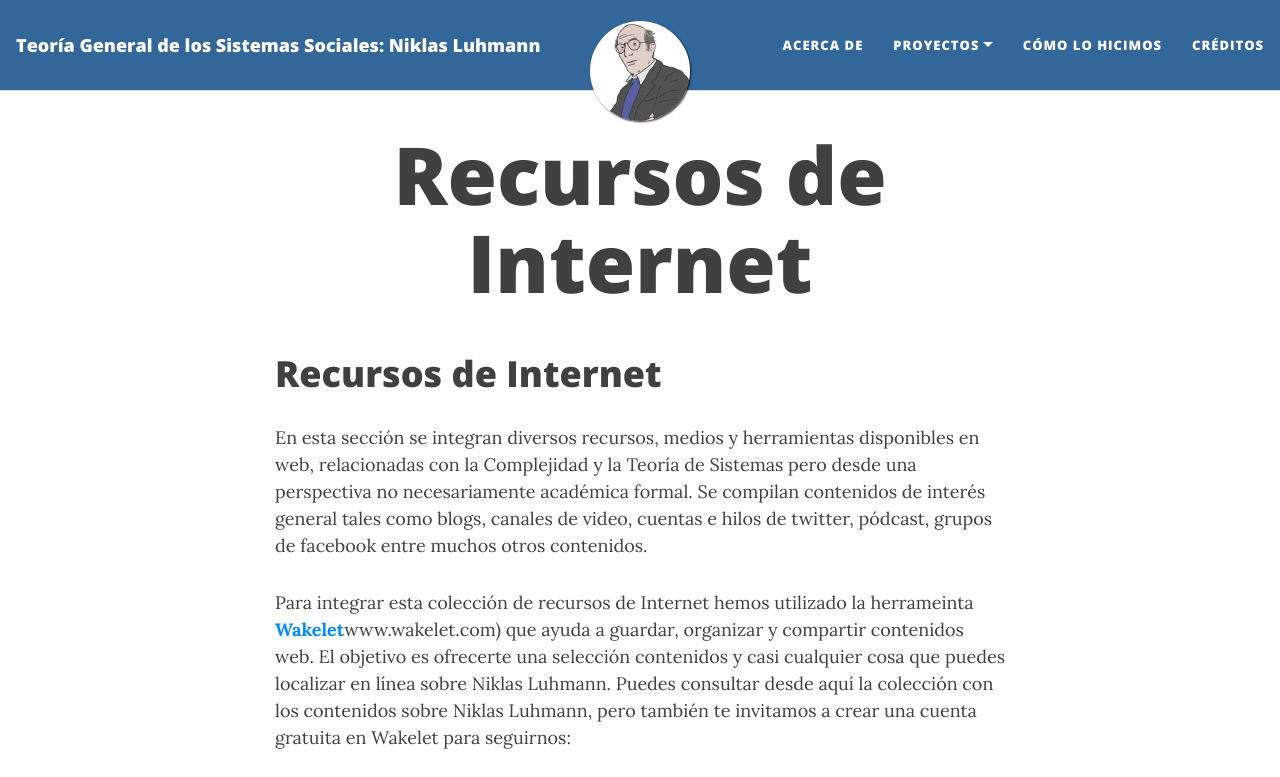
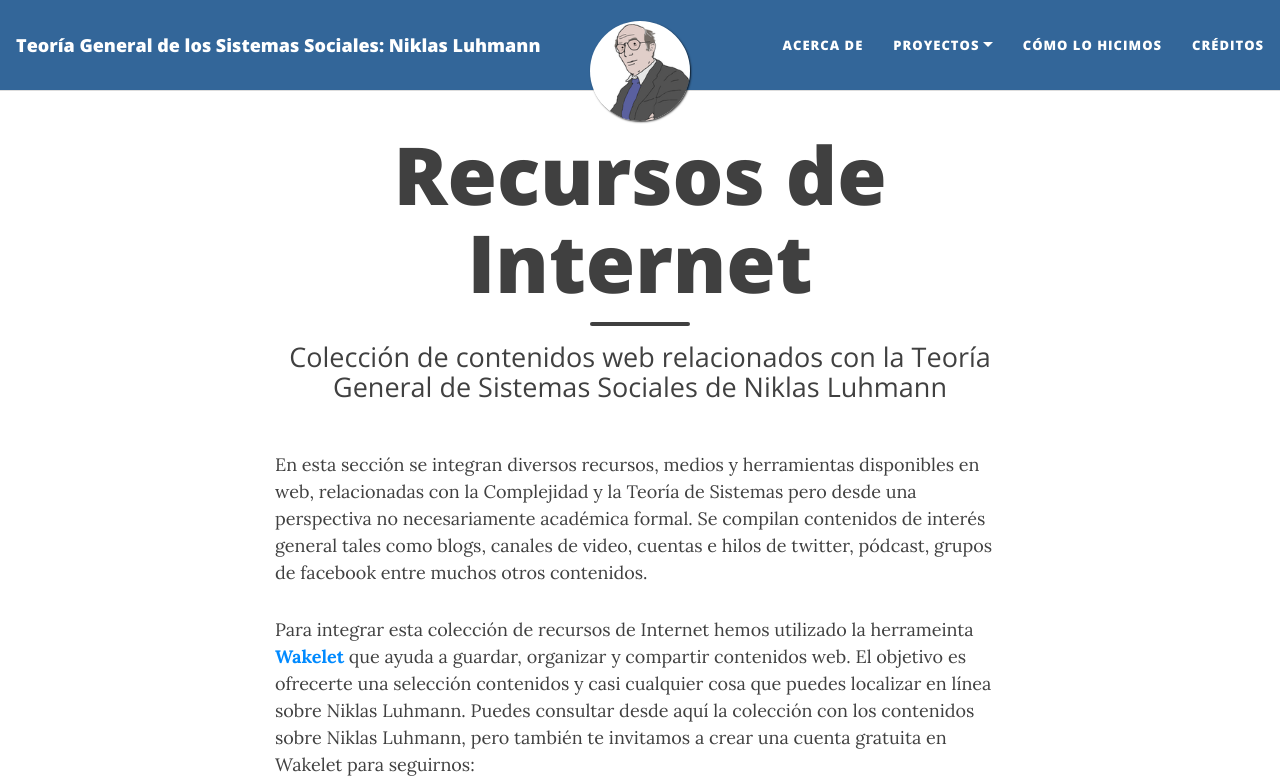
Before and after one commit to rosariorogel/luhmann, a Jekyll site: the page built from _pages/resources.md, in a window 1280 px wide and 900 px high, cut to the strip 0-777 px from the top of the window. Built offline with Jekyll 4.4.1, drawn with Linux system fonts in a browser that asks for light colours; nearby versions of some CDN libraries; a script that is not in the unit is left out.

Commit message:
Correcciones Recursos de infromacion

```diff
--- a/_pages/resources.md
+++ b/_pages/resources.md
@@ -1,14 +1,12 @@
 ---
 layout: page
 title: Recursos de Internet
-subtitle:
+subtitle: Colección de contenidos web relacionados con la Teoría General de Sistemas Sociales de Niklas Luhmann
 permalink: resources
 ---
 
-# Recursos de Internet
-
 En esta sección se integran diversos recursos, medios y herramientas disponibles en web, relacionadas con la Complejidad y la Teoría de Sistemas pero desde una perspectiva no necesariamente académica formal. Se compilan contenidos de interés general tales como blogs, canales de video, cuentas e hilos de twitter, pódcast, grupos de facebook entre muchos otros contenidos.
 
-Para integrar esta colección de recursos de Internet hemos utilizado la herrameinta [**Wakelet**]()www.wakelet.com) que ayuda a guardar, organizar y compartir contenidos web. El objetivo es ofrecerte una selección contenidos y casi cualquier cosa que puedes localizar en línea sobre Niklas Luhmann. Puedes consultar desde aquí la colección con los contenidos sobre Niklas Luhmann, pero también te invitamos a crear una cuenta gratuita en Wakelet para seguirnos:
+Para integrar esta colección de recursos de Internet hemos utilizado la herrameinta [**Wakelet**](www.wakelet.com) que ayuda a guardar, organizar y compartir contenidos web. El objetivo es ofrecerte una selección contenidos y casi cualquier cosa que puedes localizar en línea sobre Niklas Luhmann. Puedes consultar desde aquí la colección con los contenidos sobre Niklas Luhmann, pero también te invitamos a crear una cuenta gratuita en Wakelet para seguirnos:
 
 <iframe class="wakeletEmbed" width="100%" height="760px" src="https://embed.wakelet.com/wakes/eYmzjSy1yAzW5GMzjV4nV/grid?border=1" style="border: none" allow="autoplay"></iframe><!-- Please only call https://embed-assets.wakelet.com/wakelet-embed.js once per page --><script src="https://embed-assets.wakelet.com/wakelet-embed.js" charset="UTF-8"></script>
```
